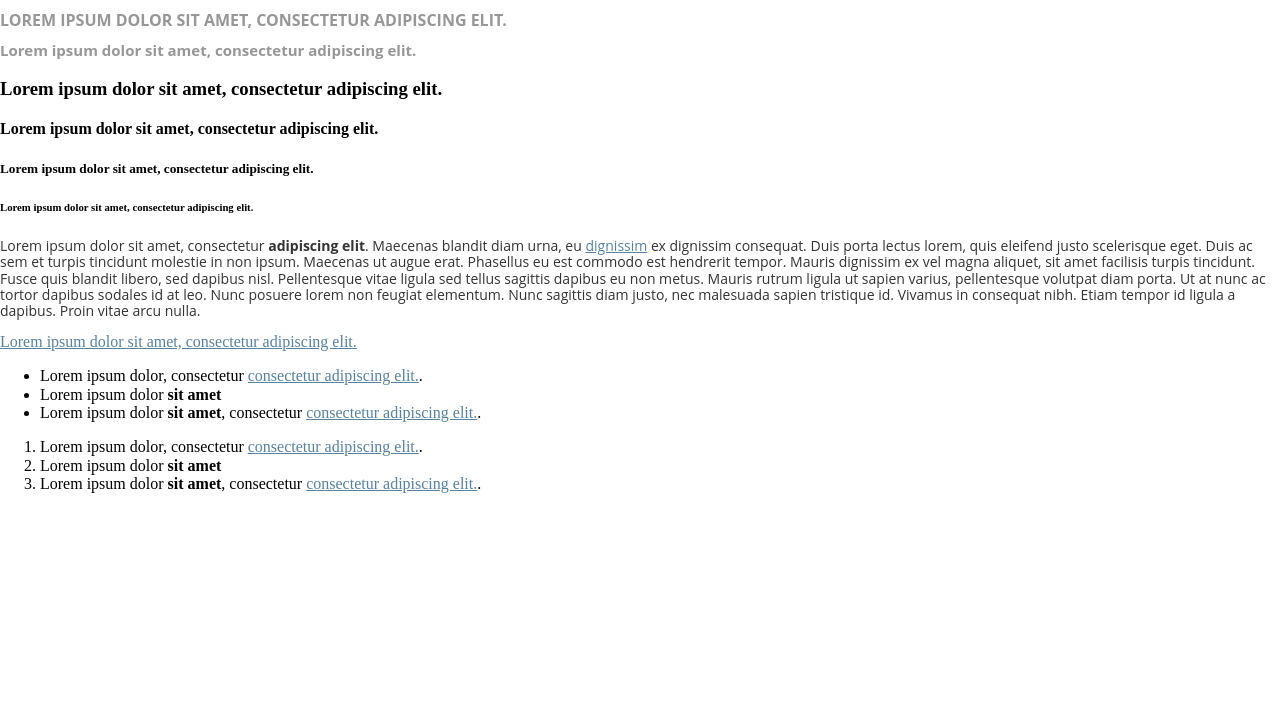
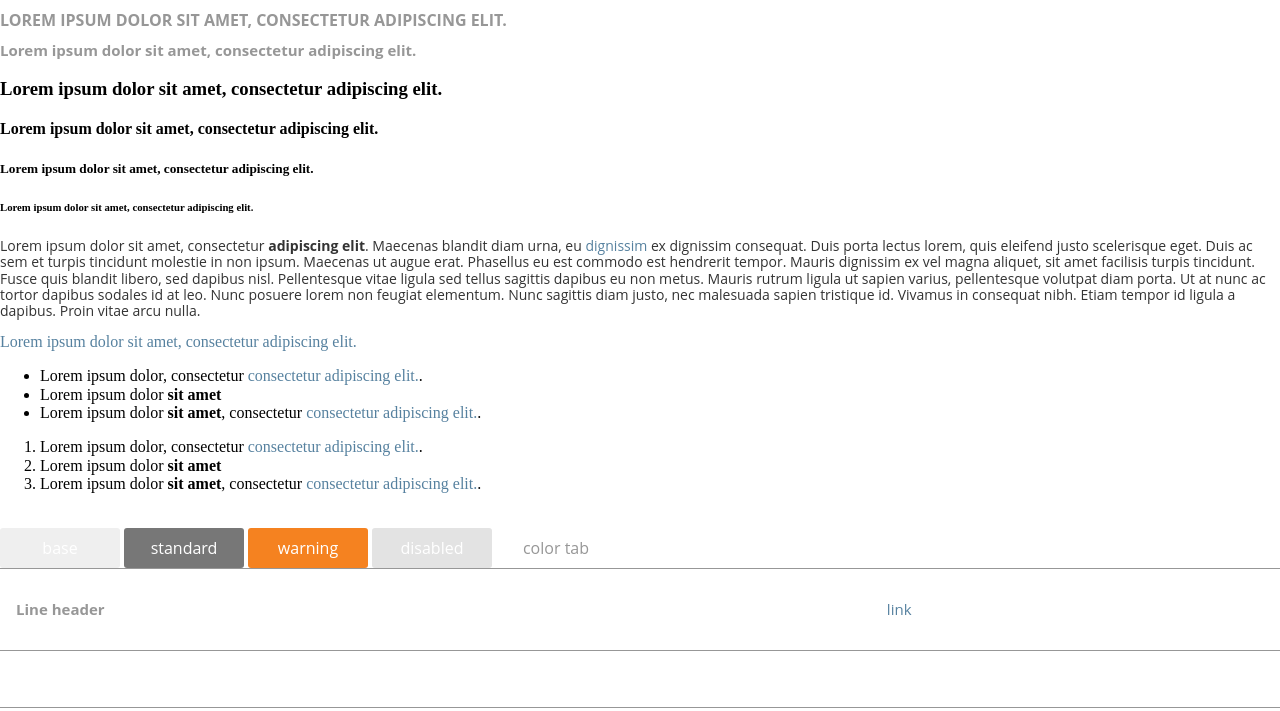
Before and after one commit to MaciekSznu/projekt-indywidualny, a website: page styleguide.html in a window 1280 px wide. Drawn offline with Linux system fonts and the light colour scheme; a web font is replaced by a local one.

Commit message:
Add button and table styles in styleguide.html and style.scss

```diff
--- a/sass/_variables.scss
+++ b/sass/_variables.scss
@@ -3,6 +3,18 @@ $paragraph-color: #333333;
 $header-color: #979797;
 $link-color: #56819F;
 $hovered-link-color: #FFA200;
+$button-text-color: #ffffff;
+$tab-button-text-color: #979797;
+$standard-button-bg-color: #777777;
+$standard-button-bg-color-hover: #979797;
+$warning-button-bg-color: #f58220;
+$warning-button-bg-color-hover: #ffa200;
+$disabled-button-bg-color: #e3e3e3;
+$tab-button-bg-color: #ffffff;
+$tab-button-bg-color-hover: #f5f5f2;
+$table-border-color: #979797;
+$table-row-bg-color-hover: #e3e3e3;
+
 
 //Font sizes
 $page-header-font-size: 16px;
--- a/sass/style.scss
+++ b/sass/style.scss
@@ -28,7 +28,84 @@ p {
 }
 a {
     color: $link-color;
+    text-decoration: none;
         &:hover {
         color: $hovered-link-color;
     }
 }
+.base-button {
+    min-height: 40px;
+    max-height: 80px;
+    min-width: 120px;
+    max-width: 240px;
+    font-family: $base-font;
+    color: $button-text-color;
+    border-style: none;
+    border-radius: 3px;
+    padding: 0 20px;
+    overflow: hidden;
+    cursor: pointer;
+    &:focus {
+        outline: 0;
+    }
+}
+.standard-button {
+    @extend .base-button;
+    background-color: $standard-button-bg-color;
+    &:hover {
+        background-color: $standard-button-bg-color-hover;
+    }
+}
+.warning-button {
+    @extend .base-button;
+    background-color: $warning-button-bg-color;
+    &:hover {
+        background-color: $warning-button-bg-color-hover;
+    }
+}
+.disabled-button {
+    @extend .base-button;
+    background-color: $disabled-button-bg-color;
+}
+.tab-button {
+    @extend .base-button;
+    color: $tab-button-text-color;
+    background-color: $tab-button-bg-color;
+    &:hover {
+        background-color: $tab-button-bg-color-hover;
+    }
+    &:active {//nie działa...
+        background-color: $tab-button-bg-color-hover;
+    }
+}
+table.base-table {
+        border-collapse: collapse;
+        width: 100%;
+        td {
+            height: 56px;
+            line-height: 56px;
+            padding: 0 16px;
+            border-top: 1px solid $table-border-color;
+            border-bottom: 1px solid $table-border-color;
+        }
+        tr:hover {
+                background-color: $table-row-bg-color-hover;
+                cursor: pointer;
+            }
+        td a {
+            font-size: $section-header-font-size;
+            font-family: $base-font;
+            }
+}
+
+
+    //     tr, td {
+    //     height: 56px;
+    //     line-height: 56px;
+    //     border-top: 1px solid $table-border-color;
+    //     border-bottom: 1px solid $table-border-color;
+    //     td a {
+    //     font-size: $section-header-font-size;
+    //     font-family: $base-font;
+    //     }
+    // }
--- a/styleguide.html
+++ b/styleguide.html
@@ -28,5 +28,23 @@
           <li>Lorem ipsum dolor <strong>sit amet</strong></li>
           <li>Lorem ipsum dolor <strong>sit amet</strong>, consectetur <a href="#">consectetur adipiscing elit.</a>.</li>
         </ol>
+        <br>
+        <button class="base-button">base</button>
+        <button class="standard-button">standard</button>
+        <button class="warning-button">warning</button>
+        <button class="disabled-button">disabled</button>
+        <button class="tab-button">color tab</button>
+        <br>
+        <table class="base-table">
+          <tr>
+            <td><h2>Line header</h2></td>
+            <td><a href="#">link</a></td>
+          </tr>
+          <tr>
+            <td></td>
+            <td></td>
+          </tr>
+        </table>
+
     </body>
 </html>
```
Also changed, not shown: sass/style.css, 1 other file.
